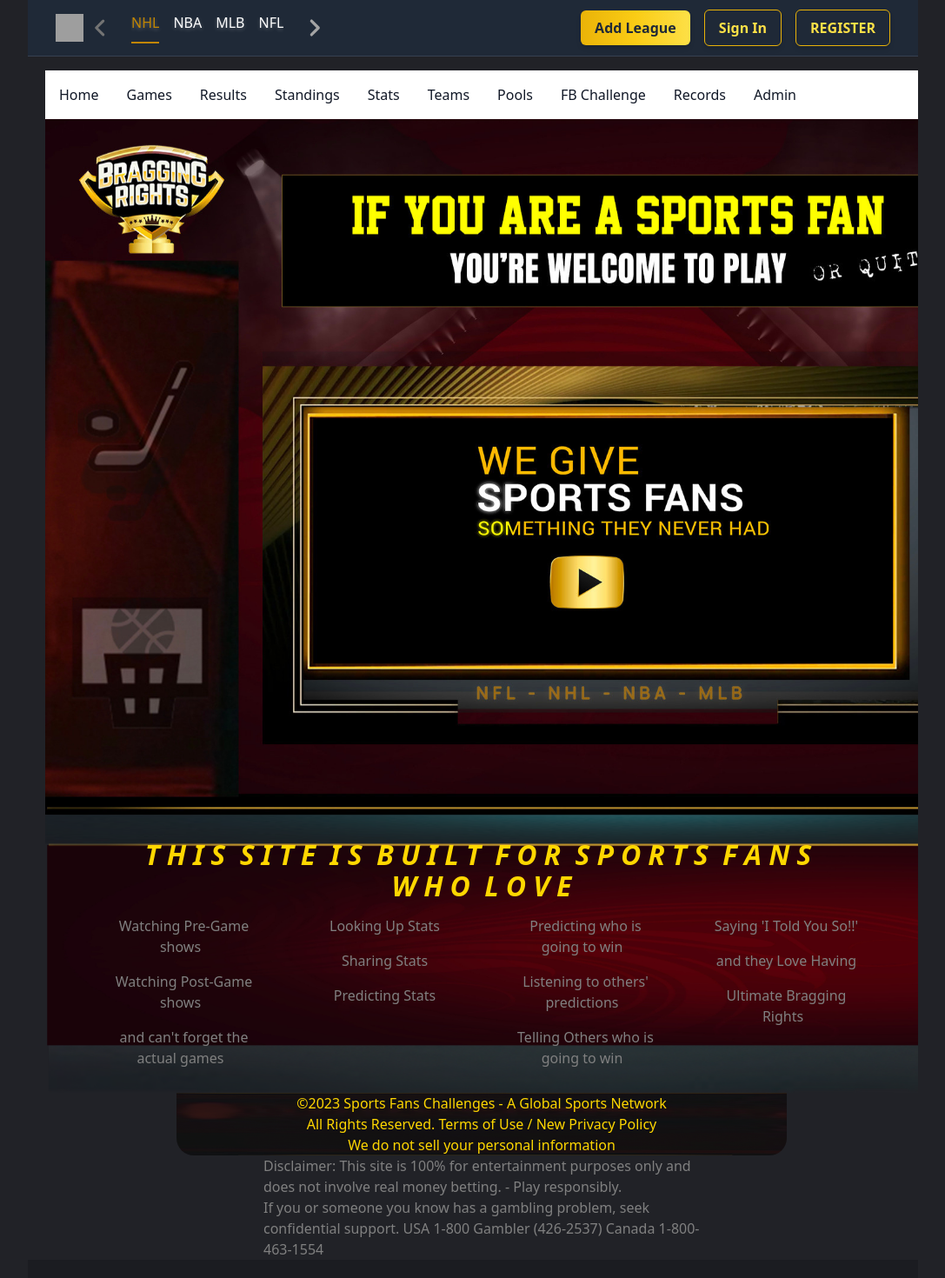
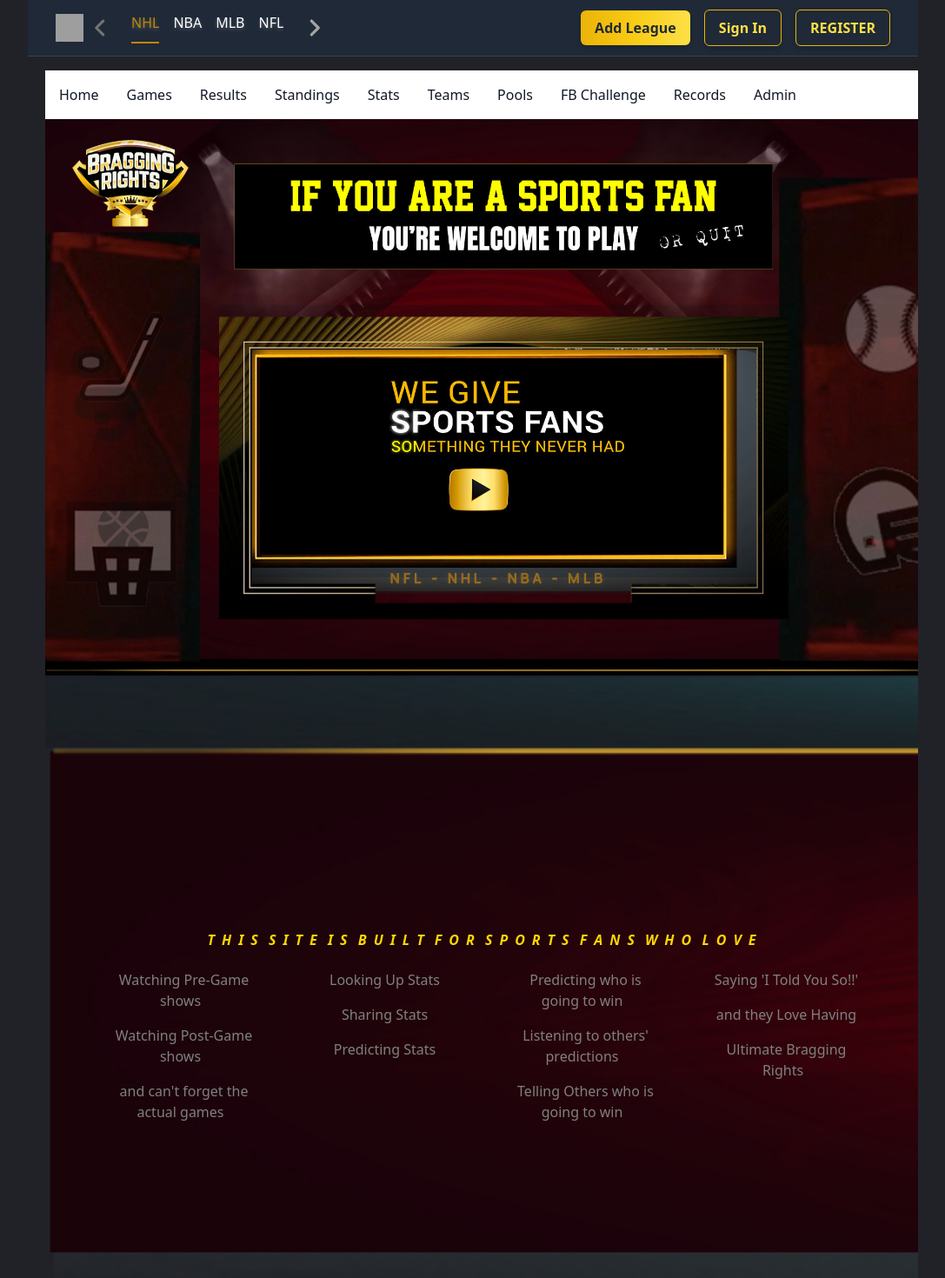
Before and after one commit to Bragging-Rights/ultimate-bragging-rights, a React (Vite) app in the folder client/: page /homepage in a window 1280 px wide. Shown: the top 1470 px of the page at 87% size, without its empty margins (96-1183 px from the left). Built offline with nearby package versions, Linux system fonts and the light colour scheme; no server answers; grey boxes are pictures that could not be loaded.

Commit message:
updated time

```diff
--- a/client/src/index.css
+++ b/client/src/index.css
@@ -74,3 +74,7 @@
     width: 65px;
     height: 4vh;
 }
+
+.w-40 {
+  width: 40rem;
+}
--- a/client/src/pages/Admin/EnterGames.jsx
+++ b/client/src/pages/Admin/EnterGames.jsx
@@ -374,7 +374,7 @@
               <div
                 className="mb-2 pt-6"
                 style={{
-                  marginRight: "50px",
+                  marginRight: "30px",
                   marginTop: "-50px",
                   marginLeft: "-10px",
                 }}
@@ -389,8 +389,22 @@
               </div>
 
               <div
+                className="w-1/2 px-2 box box h-18 w-40"
+                style={{ marginRight: "20px", marginBottom: "8px" }}
+              >
+                <label htmlFor={`time-${index}`}>Game Time</label>
+                <input
+                  type="time"
+                  id={`time-${index}`}
+                  name={`time`}
+                  value={gameCard.time}
+                  onChange={(e) => handleChange(e, index)}
+                  className="bg-gray-800 text-white p-2 rounded w-full "
+                />
+              </div>
+              <div
                 className="px-2 box box h-18 w-40"
-                style={{ marginRight: "250px", marginBottom: "8px" }}
+                style={{ marginBottom: "8px" }}
               >
                 <label htmlFor={`data-${index}`}>Data Paste</label>
                 <input
--- a/client/src/pages/HomePage/HomePage.css
+++ b/client/src/pages/HomePage/HomePage.css
@@ -1,17 +1,20 @@
 /* HomePage.css */
 
 /* Set up a grid for the entire page */
-
 
 /* HOME */
 #home {
   background: url(/src/assets/homepage.png) no-repeat;
   background-size: cover;
   text-align: center;
-  height: 50vh;
+  height: 25vh;
   display: flex;
   align-items: center;
   justify-content: center;
+}
+
+#homepage {
+  margin-left: 10vh;
 }
 
 #home h1 {
@@ -35,7 +38,7 @@
 }
 
 #intro h1 {
-  font-size: 2rem;
+  font-size: 1rem;
   color: gold;
   margin-bottom: 1rem;
 }
@@ -62,7 +65,7 @@
 }
 
 .text-golden-copyright {
-  color: #FFD700; /* Golden color */
+  color: #ffd700; /* Golden color */
 }
 
 .text-lg-copyright {
@@ -75,18 +78,79 @@
   background-size: cover;
   text-align: left;
   width: 100%;
-  margin: 1rem 0;
+  margin: 0.5rem 0;
   display: flex;
   align-items: center;
   justify-content: center;
   border-radius: 0 0 20px 20px;
 }
 
+#ppdiv-wrapper-2168572{
+
+}
 /* Media queries for responsiveness */
-@media screen and (min-width: 600px) {
+/* Mobile devices */
+@media screen and (max-width: 767px) {
   body {
-    grid-template-columns: 1fr 1fr;
-    grid-template-rows: repeat(2, auto);
+    grid-template-columns: 1fr;
+    grid-template-rows: auto;
+  }
+
+  #home {
+    height: 32.5vh;
+  }
+
+  #intro {
+    height: 80vh;
+  }
+
+  #about {
+    width: 100%;
+    height: 10vh;
+    margin: -60px auto;
+
+  }
+
+  #info {
+    width: 90%;
+    margin: 70px auto 10px;
+    font-size: 0.6rem;
+  }
+  .text-lg-copyright {
+    font-size: 0.6rem;
+    line-height: 1.5;
+  }
+}
+
+/* Tablets */
+@media screen and (min-width: 768px) and (max-width: 1023px) {
+  body {
+    grid-template-columns: 1fr;
+  }
+
+  #home {
+    height: 60vh;
+  }
+
+  #intro {
+    height: 80vh;
+  }
+
+  #about {
+    width: 80%;
+    margin: 0 auto;
+  }
+
+  #info {
+    width: 80%;
+    margin: 0 auto;
+  }
+}
+
+/* Small laptops and larger tablets */
+@media screen and (min-width: 1024px) and (max-width: 1279px) {
+  body {
+    grid-template-columns: repeat(2, 1fr);
   }
 
   #home {
@@ -94,22 +158,53 @@
   }
 
   #intro {
+    height: 90vh;
+  }
+
+  #about {
+    width: 70%;
+    margin: 0 auto;
+  }
+
+  #info {
+    width: 70%;
+    margin: 0 auto;
+    margin: 0.5rem 0;
+    text-align: center;
+
+
+  }
+}
+
+/* Medium and large laptops */
+@media screen and (min-width: 1280px) and (max-width: 1439px) {
+  body {
+    grid-template-columns: repeat(3, 1fr);
+  }
+
+  #home {
     height: 80vh;
   }
 
-  #about   {
-    width: 80%; /* Increase width for larger screens */
+  #intro {
+    height: 100vh;
+  }
+
+  #about {
+    width: 100%;
+    margin: 5vh auto;
   }
 
   #info {
-    width: 80%; /* Increase width for larger screens */
+    width: 60%;
+    margin: 0 auto;
   }
 }
 
-@media screen and (min-width: 992px) {
+/* Larger screens (desktops and TVs) */
+@media screen and (min-width: 1440px) {
   body {
     grid-template-columns: repeat(4, 1fr);
-    grid-template-rows: auto;
   }
 
   #home {
@@ -117,17 +212,18 @@
   }
 
   #intro {
-    height: 40vh;
+    height: 30vh;
+
   }
 
-  #about   {
-    width: 70%;
-    margin: 0 auto;
+  #about {
+    width: 80%;
+    margin: 5vh auto;
+    height: 14vh;
+  }
 
-  }
   #info {
-    width: 50%;
-    margin: 0 auto;
-
+    width: 80%;
+    margin: 10px auto 40px;
   }
 }
--- a/client/src/pages/HomePage/HomePage.jsx
+++ b/client/src/pages/HomePage/HomePage.jsx
@@ -9,7 +9,8 @@
 const HomePage = () => {
   useEffect(() => {
     const script = document.createElement("script");
-    script.src = "https://s3.amazonaws.com/press-play-v2/2135671/2168572/outer.js";
+    script.src =
+      "https://s3.amazonaws.com/press-play-v2/2135671/2168572/outer.js";
     script.async = true;
     document.body.appendChild(script);
 
@@ -18,7 +19,6 @@
       document.body.removeChild(script);
     };
   }, []);
-
 
   return (
     <div>
@@ -30,9 +30,15 @@
       >
         <div className="homepage-container">
           <div className="row">
-            <div className="col-xs-12 ">
-            <div id="ppdiv-wrapper-2168572" style={{width: "640px", height: "360px"}}>
-                <div id="ppdiv_2168572" style={{width: "100%", height:"360px"}}></div>
+            <div className="col-xs-12 video">
+              <div
+                id="ppdiv-wrapper-2168572"
+                style={{ width: "640px", height: "360px" }}
+              >
+                <div
+                  id="ppdiv_2168572"
+                  style={{ width: "100%", height: "360px" }}
+                ></div>
               </div>
             </div>
           </div>
--- a/client/src/services/TimeFormat.js
+++ b/client/src/services/TimeFormat.js
@@ -16,20 +16,20 @@
   }
   return time.join("");
 
-  // Extracting hours and minutes from the time string
-  const [hours, minutes] = inputTime.split(":").map(Number);
+  // // Extracting hours and minutes from the time string
+  // const [hours, minutes] = inputTime.split(":").map(Number);
 
-  // Checking if hours are greater than 12 to determine AM or PM
-  const period = hours >= 12 ? "PM" : "AM";
+  // // Checking if hours are greater than 12 to determine AM or PM
+  // const period = hours >= 12 ? "PM" : "AM";
 
-  // Converting hours to 12-hour format
-  let hours12 = hours % 12;
-  hours12 = hours12 ? hours12 : 12; // If hours is 0, set it to 12 for 12-hour format
+  // // Converting hours to 12-hour format
+  // let hours12 = hours % 12;
+  // hours12 = hours12 ? hours12 : 12; // If hours is 0, set it to 12 for 12-hour format
 
-  // Formatting the time in 12-hour format
-  const time12 = `${hours12}:${String(minutes).padStart(2, "0")} ${period}`;
+  // // Formatting the time in 12-hour format
+  // const time12 = `${hours12}:${String(minutes).padStart(2, "0")} ${period}`;
 
-  return time12;
+  // return time12;
 };
 
 export default TimeFormat;
```
